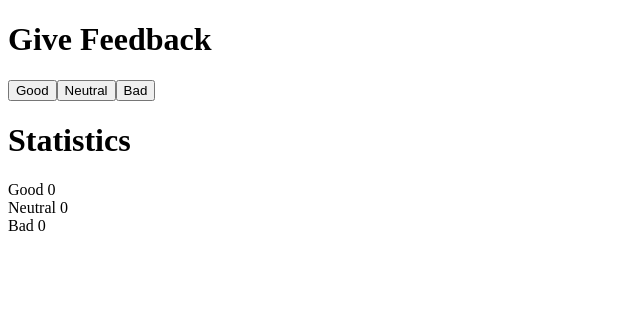
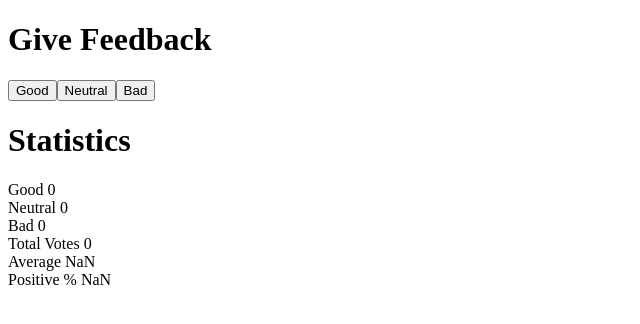
Before and after one commit to RobbThompson/FullStackOpen, a React (Vite) app in the folder part 1/unicafe/: page / in a window 1280 px wide. Shown: the top 324 px of the page, without its empty margins (0-640 px from the left). Built offline with nearby package versions, Linux system fonts and the light colour scheme.

Commit message:
Completed Exercise 1.7

```diff
--- a/part 1/unicafe/src/App.jsx
+++ b/part 1/unicafe/src/App.jsx
@@ -1,19 +1,19 @@
 import { useState } from "react"
 
-const Header = (props) => {
-  console.log(props)
+const Header = ({ text }) => {
+  console.log({ text })
   return (
     <div>
-      <h1>{props.text}</h1>
+      <h1>{text}</h1>
     </div>
   )
 }
 
-const Stats = (props) => {
-  console.log(props)
+const Stats = ({ text, value }) => {
+  console.log({ text, value })
   return (
     <div>
-      {props.text} {props.value}
+      {text} {value}
     </div>
   )
 }
@@ -28,17 +28,20 @@ const App = () => {
   const [good, setGood] = useState(0)
   const [neutral, setNeutral] = useState(0)
   const [bad, setBad] = useState(0)
+  const [allVotes, setAllVotes] = useState(0)
 
   const handleGoodClick = () => {
-    //setAll(allClicks.concat('L'))
+    setAllVotes(allVotes + 1)
     setGood(good + 1)
   }
+
   const handleNeutralClick = () => {
-    //setAll(allClicks.concat('L'))
+    setAllVotes(allVotes + 1)
     setNeutral(neutral + 1)
   }
+
   const handleBadClick = () => {
-    //setAll(allClicks.concat('L'))
+    setAllVotes(allVotes + 1)
     setBad(bad + 1)
   }
 
@@ -52,6 +55,9 @@ const App = () => {
       <Stats text="Good" value={good} />
       <Stats text="Neutral" value={neutral} />
       <Stats text="Bad" value={bad} />
+      <Stats text="Total Votes" value={allVotes} />
+      <Stats text="Average" value={(good + bad * -1) / allVotes} />
+      <Stats text="Positive %" value={(good / allVotes) * 100} />
     </div>
   )
 }
```
